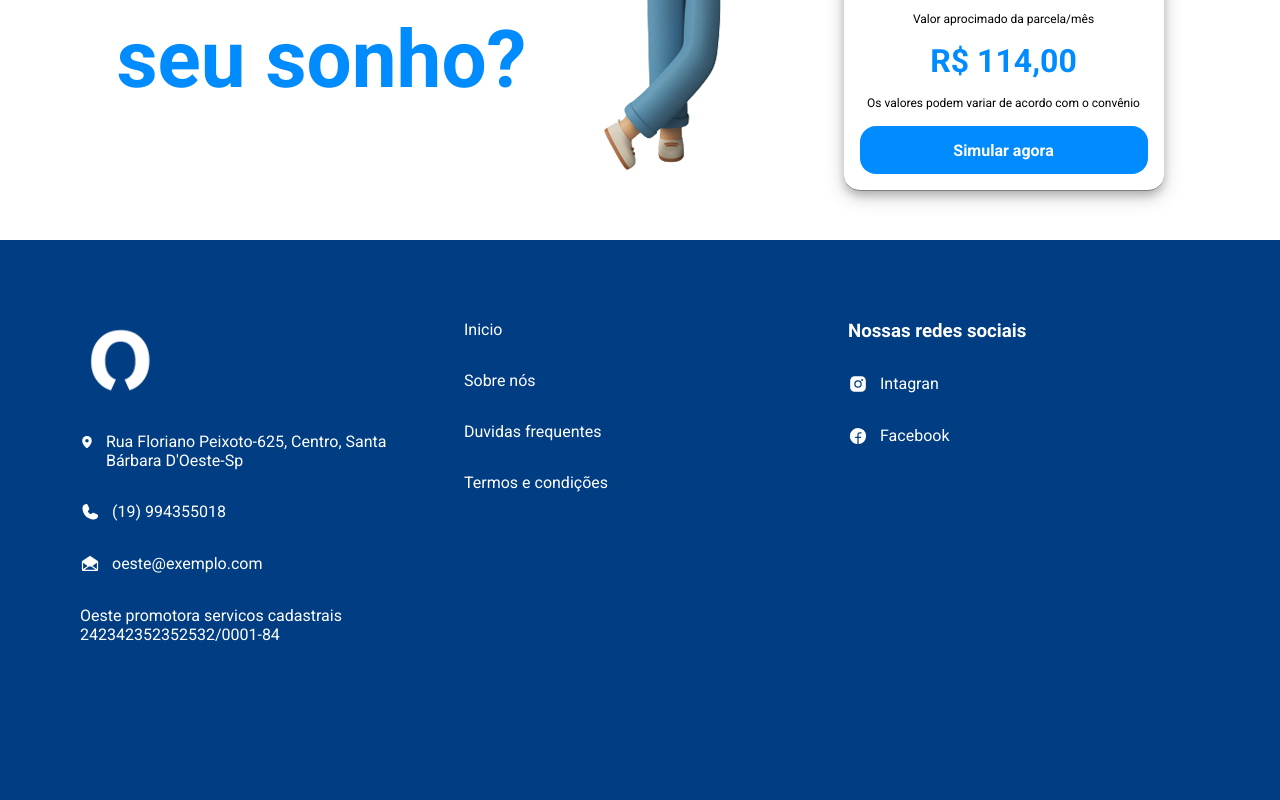
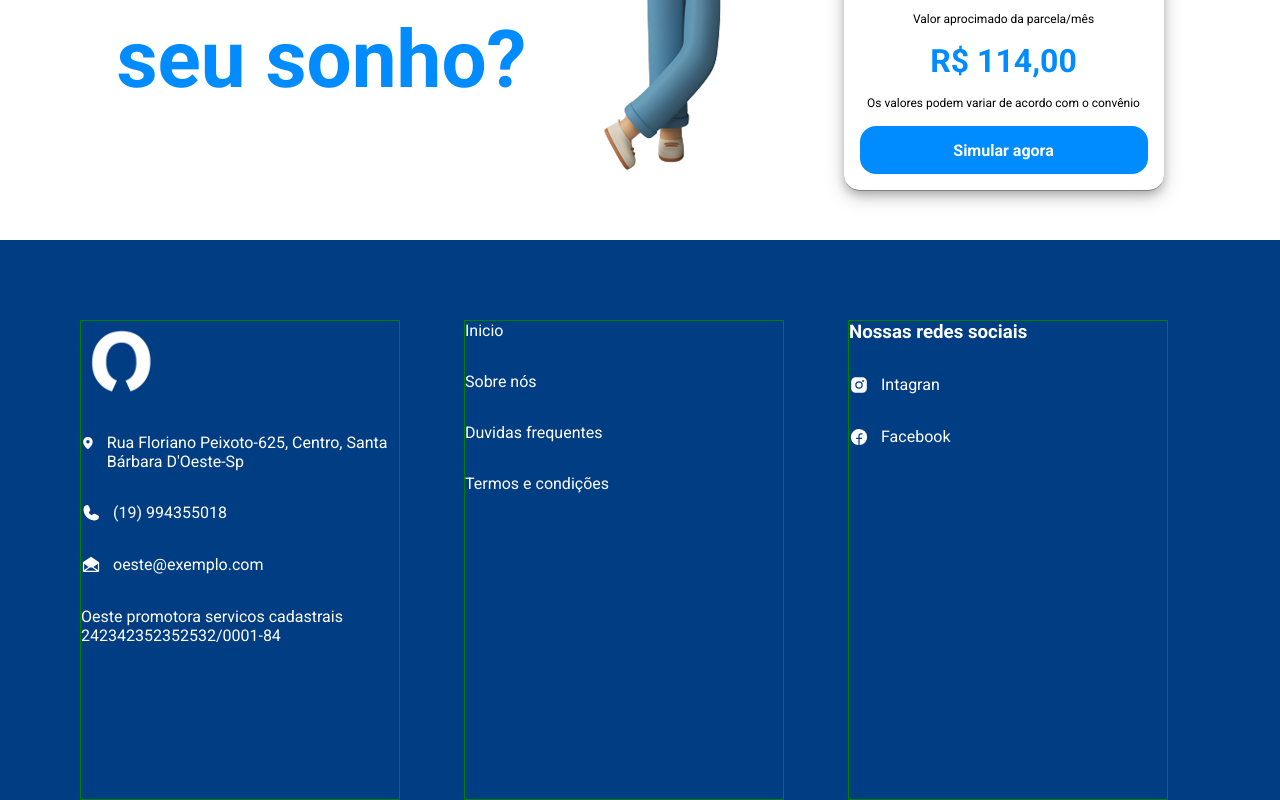
Before and after one commit to Catalendas/Oeste_financeira, a React (Vite) app: page /fgts in a window 1280 px wide. Shown: the part 2022-2822 px from the top of the page. Built offline with nearby package versions, Linux system fonts and the light colour scheme.

Commit message:
Modificate footer

```diff
--- a/src/Pages/Home/Components/HowItWorks/index.tsx
+++ b/src/Pages/Home/Components/HowItWorks/index.tsx
@@ -4,7 +4,7 @@ import { Instruction } from "./Instruction";
 
 export function HowItWorks(){
     return (
-        <HowItWorksContainer>
+        <HowItWorksContainer >
             <div className="container">
                 <img src={GirlEngine} />
 
--- a/src/Pages/Home/Components/HowItWorks/styled.ts
+++ b/src/Pages/Home/Components/HowItWorks/styled.ts
@@ -1,15 +1,15 @@
 import styled from "styled-components";
 
 export const HowItWorksContainer = styled.section`
+    height: 40rem;
     width: 100%;
-    height: 40rem;
     background-color: ${({ theme }) => theme.colors["base-blue"]};
 
     display: flex;
     align-items: center;
     justify-content: center;
 
-    div {
+    > div {
         display: flex;
         align-items: center;
         justify-content: flex-end;
--- a/src/Pages/Home/Components/Infos/styled.ts
+++ b/src/Pages/Home/Components/Infos/styled.ts
@@ -1,7 +1,7 @@
 import styled from "styled-components";
 
 export const InfoConteiner = styled.div`
-    width: 100%;
+
     margin-top: 5rem;
     margin-bottom: 5rem;
 
--- a/src/Pages/Home/Components/Simulator/styled.ts
+++ b/src/Pages/Home/Components/Simulator/styled.ts
@@ -2,7 +2,9 @@ import styled from "styled-components";
 import * as RadioGroup from "@radix-ui/react-radio-group"
 
 export const SimulatorContainer = styled.div`
-    width: 100%;
+
+
+
     height: 30rem;
     padding: 1rem;
     display: flex;
--- a/src/Pages/Home/styled.ts
+++ b/src/Pages/Home/styled.ts
@@ -7,5 +7,4 @@ export const HomeContainer = styled.div`
     justify-content: center;
     flex-direction: column;
     gap: 0.75rem;
-    border: 1px solid red;
 `
--- a/src/Pages/cartaoConsignado/styled.ts
+++ b/src/Pages/cartaoConsignado/styled.ts
@@ -29,6 +29,8 @@ export const BannerPage = styled.div`
 `
 
 export const CardContainer = styled.div`
+
+
     display: flex;
     flex-direction: column;
     align-items: center;
--- a/src/Pages/creditoConsignado/styled.ts
+++ b/src/Pages/creditoConsignado/styled.ts
@@ -28,6 +28,8 @@ export const BannerPage = styled.div`
 `
 
 export const CardContainer = styled.div`
+
+
     display: flex;
     flex-direction: column;
     align-items: center;
--- a/src/Pages/creditoPessoal/styled.ts
+++ b/src/Pages/creditoPessoal/styled.ts
@@ -28,6 +28,8 @@ export const BannerPage = styled.div`
 `
 
 export const CardContainer = styled.div`
+
+
     display: flex;
     flex-direction: column;
     align-items: center;
--- a/src/components/Footer/styled.ts
+++ b/src/components/Footer/styled.ts
@@ -25,6 +25,14 @@ export const FooterContent = styled.div`
         height: 5rem;
         width: 5rem;
     }
+
+    @media(max-width: 520px) {
+        height: 100%;
+        display: flex;
+        justify-content: center;
+        align-items: center;
+        flex-direction: column;
+    }
 `
 
 export const AboutContainer = styled.div`
@@ -33,13 +41,19 @@ export const AboutContainer = styled.div`
     display: flex;
     flex-direction: column;
     gap: 2rem;
+
+    border: 1px solid green;
+
+    @media(max-width: 520px) {
+        & + div {
+            margin-bottom: 2rem;
+        }
+    }
 `
 
 export const InfoAboutContainer = styled.div`
     display: flex;
     gap: .75rem;
 
-    @media(max-width: 520px) {
-        display: none;
-    }
+
 `
--- a/src/layouts/DefautlLayout/styled.ts
+++ b/src/layouts/DefautlLayout/styled.ts
@@ -7,4 +7,5 @@ export const DefaultLayoutContainer = styled.div`
         margin-left: auto;
         margin-right: auto;
     }
+
 `
--- a/src/style/global.ts
+++ b/src/style/global.ts
@@ -7,6 +7,7 @@ export const GlobalStyle = createGlobalStyle`
   padding: 0;
   box-sizing: border-box;
 }
+
 
 @media (max-width: 1080px) {
   html {
```
